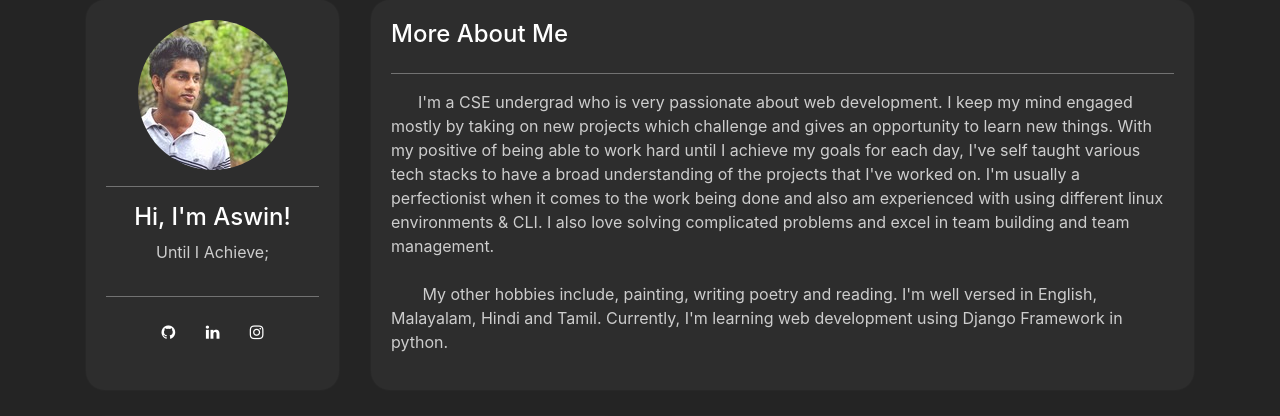
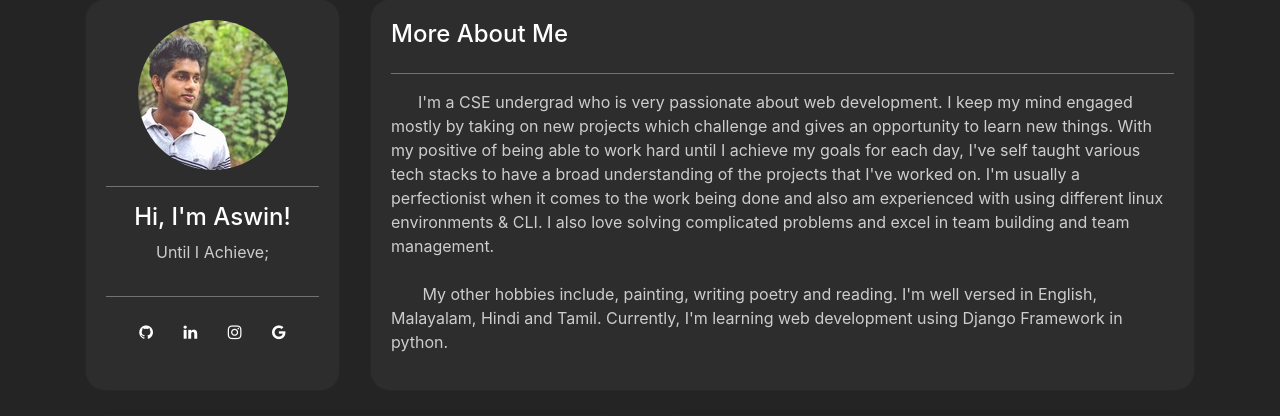
Before and after one commit to WDJ-PATH/MySite, a Django app: page / in a window 1280 px wide. Shown: the part 107-523 px from the top of the page. Run offline with Django 3.2, Linux system fonts and the light colour scheme; some libraries are stand-ins or nearby versions.

Commit message:
Added Send Mail Feature : gmail.com Compose

```diff
--- a/portfolio/templates/portfolio/index.html
+++ b/portfolio/templates/portfolio/index.html
@@ -41,6 +41,11 @@
                         <li style="display: inline-block;">
                             <a href="https://www.instagram.com/aswinrprasad/" class="btn btn-social-icon btn-instagram" target="_blank">
                                 <span class="fa fa-instagram"></span>
+                            </a>
+                        </li>
+                        <li style="display: inline-block;">
+                            <a href="https://mail.google.com/mail/?view=cm&fs=1&tf=1&to=aswinrprasad@gmail.com" class="btn btn-social-icon btn-google" target="_blank">
+                                <span class="fa fa-google"></span>
                             </a>
                         </li>
                     </ul>
--- a/static/styles/maindark.css
+++ b/static/styles/maindark.css
@@ -44,9 +44,14 @@ h6{
     list-style-type: None;
 }
 
-.fa-github, .fa-instagram, .fa-linkedin{
+.fa-github, .fa-instagram, .fa-linkedin, .fa-google{
     color: white;
 }
+
+.fa-github:hover, .fa-instagram:hover, .fa-linkedin:hover, .fa-google:hover{
+    color: silver;
+}
+
 #tech-wrap, #proj-wrap1, #proj-wrap2, #proj-wrap3 {
     margin-right: 20px;
     color: #424242;
```
